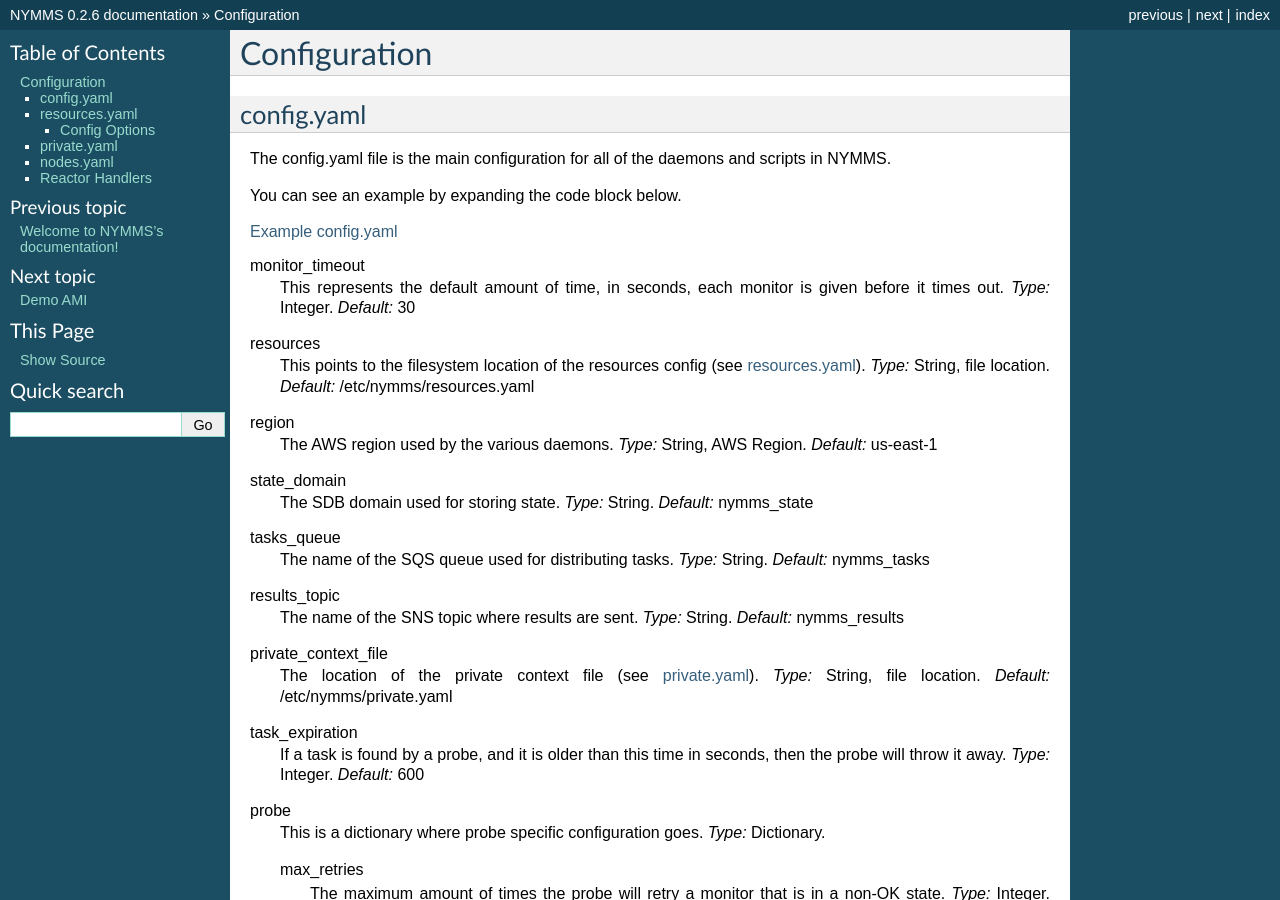
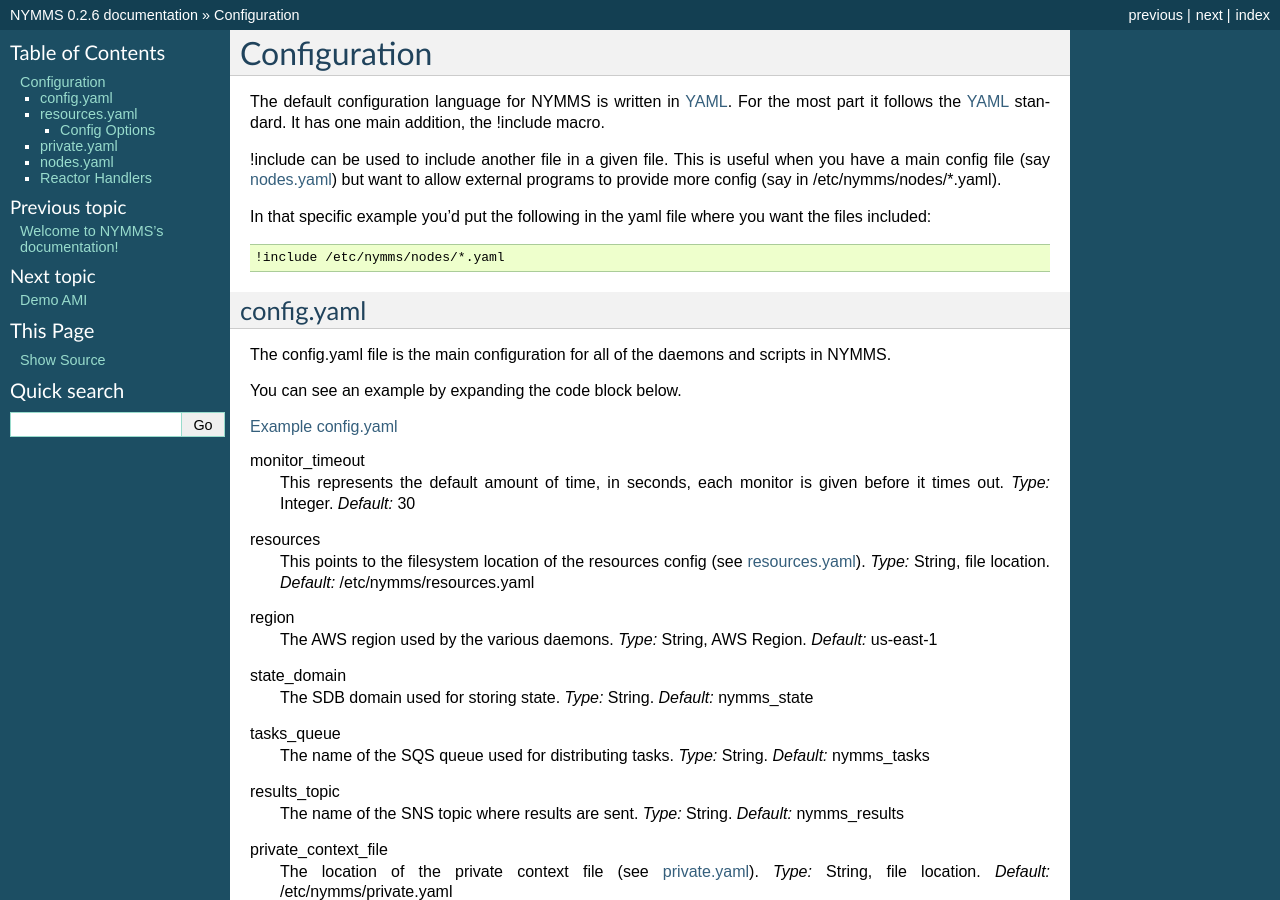
Before and after one commit to cloudtools/nymms, a Sphinx documentation site: the page built from docs/config.rst, in a window 1280 px wide and 900 px high. Built offline with Sphinx 7.4.7, drawn with Linux system fonts in a browser that asks for light colours.

Commit message:
Describe !include macro

```diff
--- a/docs/config.rst
+++ b/docs/config.rst
@@ -1,6 +1,19 @@
 =============
 Configuration
 =============
+
+The default configuration language for NYMMS is written in `YAML`_. For the
+most part it follows the YAML_ standard. It has one main addition, the
+!include macro.
+
+!include can be used to include another file in a given file. This is useful
+when you have a main config file (say nodes.yaml_) but want to allow external
+programs to provide more config (say in /etc/nymms/nodes/\*.yaml).
+
+In that specific example you'd put the following in the yaml file where you
+want the files included::
+
+    !include /etc/nymms/nodes/*.yaml
 
 config.yaml
 ===========
@@ -325,3 +338,5 @@
 
 Reactor Handlers
 ================
+
+.. _YAML: http://www.yaml.org/
```
